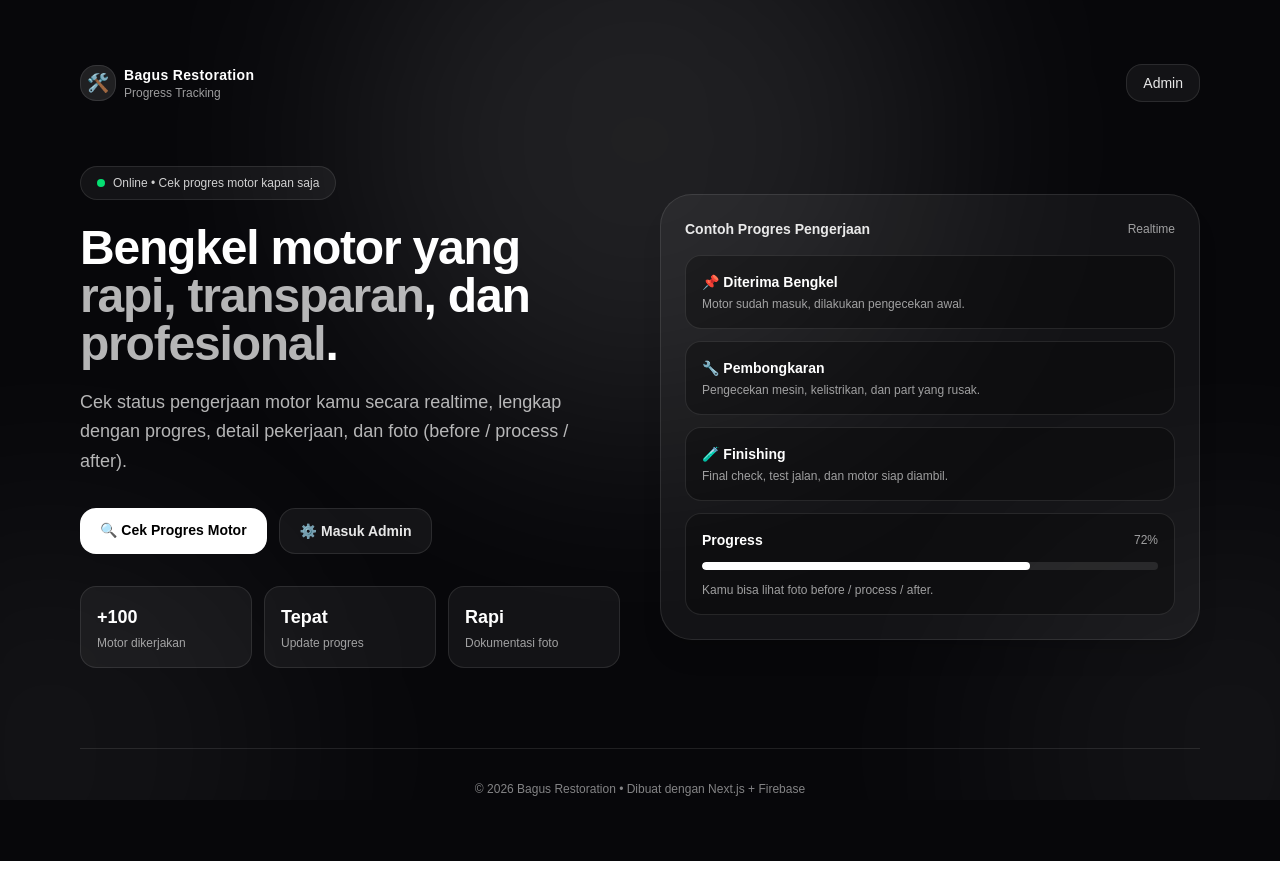
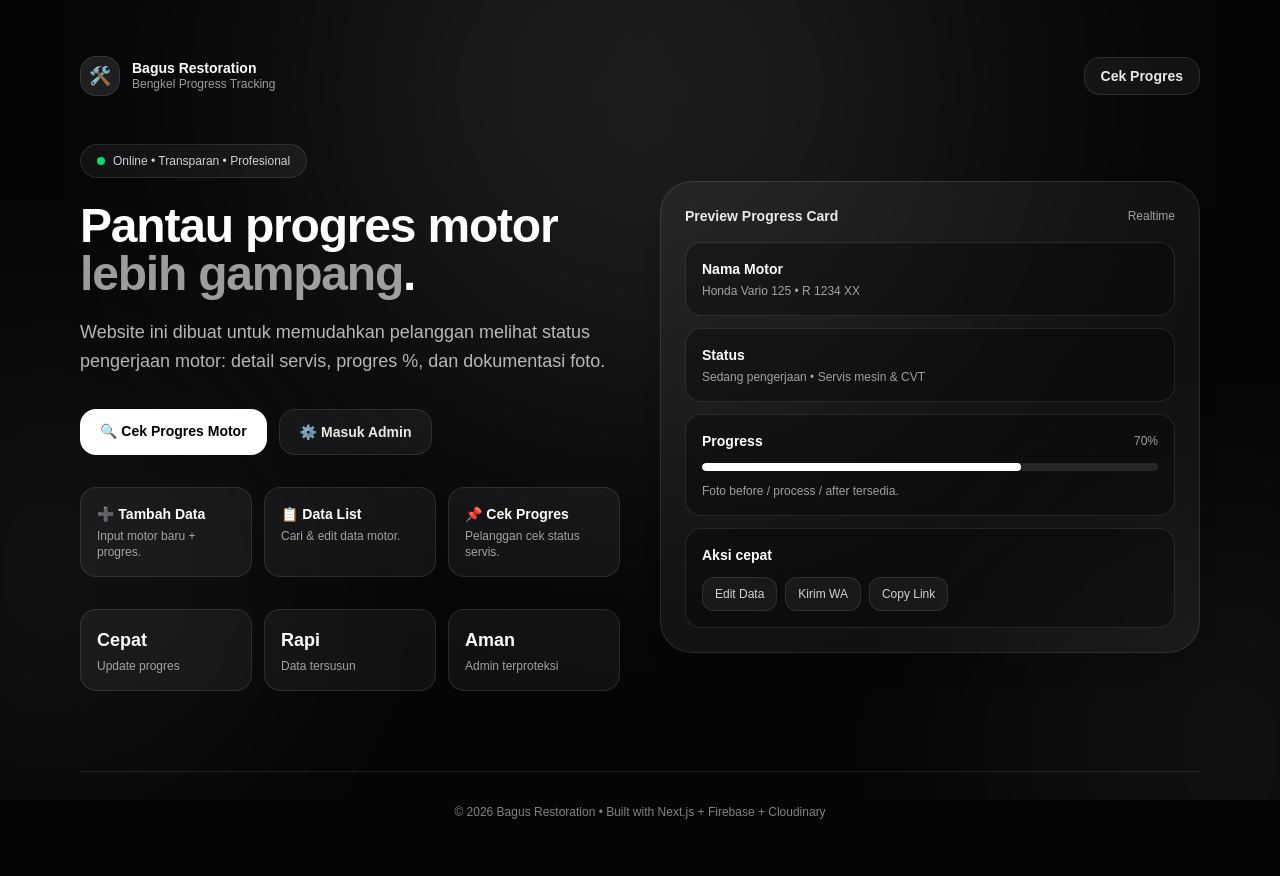
Before and after one commit to RadityaBagus112/sc-profil-bengkel, a Next.js app in the folder bengkel-progress/: page / in a window 1280 px wide. Built offline with nearby package versions, Linux system fonts and the light colour scheme.

Commit message:
landing page fix banget

```diff
--- a/bengkel-progress/app/page.tsx
+++ b/bengkel-progress/app/page.tsx
@@ -2,58 +2,60 @@ import Link from "next/link";
 
 export default function HomePage() {
   return (
-    <main className="min-h-screen bg-[#07070A] text-white">
-      {/* Background glow */}
+    <main className="min-h-screen bg-[#050507] text-white">
+      {/* Background effects */}
       <div className="pointer-events-none fixed inset-0 overflow-hidden">
-        <div className="absolute -top-40 left-1/2 h-[600px] w-[600px] -translate-x-1/2 rounded-full bg-white/10 blur-[120px]" />
-        <div className="absolute bottom-[-200px] left-[-200px] h-[500px] w-[500px] rounded-full bg-white/5 blur-[120px]" />
-        <div className="absolute bottom-[-200px] right-[-200px] h-[500px] w-[500px] rounded-full bg-white/5 blur-[120px]" />
+        <div className="absolute left-1/2 top-[-260px] h-[700px] w-[700px] -translate-x-1/2 rounded-full bg-white/10 blur-[140px]" />
+        <div className="absolute left-[-200px] top-[40%] h-[500px] w-[500px] rounded-full bg-white/5 blur-[120px]" />
+        <div className="absolute right-[-200px] bottom-[-200px] h-[500px] w-[500px] rounded-full bg-white/5 blur-[120px]" />
       </div>
 
-      {/* Container */}
-      <div className="relative mx-auto max-w-6xl px-4 py-10 md:py-16">
-        {/* Top nav */}
+      <div className="relative mx-auto max-w-6xl px-4 py-10 md:py-14">
+        {/* Header */}
         <header className="flex items-center justify-between">
-          <div className="flex items-center gap-2">
-            <div className="h-9 w-9 rounded-2xl bg-white/10 grid place-items-center border border-white/10">
+          <div className="flex items-center gap-3">
+            <div className="h-10 w-10 rounded-2xl bg-white/10 border border-white/10 grid place-items-center">
               <span className="text-lg">🛠️</span>
             </div>
-            <div className="leading-tight">
-              <p className="text-sm font-semibold tracking-wide">
+            <div>
+              <p className="text-sm font-semibold leading-tight">
                 Bagus Restoration
               </p>
-              <p className="text-xs text-white/60">Progress Tracking</p>
+              <p className="text-xs text-white/60 leading-tight">
+                Bengkel Progress Tracking
+              </p>
             </div>
           </div>
 
+          {/* tombol kanan atas */}
           <Link
-            href="/admin/login"
-            className="rounded-2xl border border-white/10 bg-white/5 px-4 py-2 text-sm font-medium text-white/90 hover:bg-white/10 transition"
+            href="/cek"
+            className="rounded-2xl border border-white/10 bg-white/5 px-4 py-2 text-sm font-semibold text-white/90 hover:bg-white/10 transition"
           >
-            Admin
+            Cek Progres
           </Link>
         </header>
 
         {/* Hero */}
-        <section className="mt-12 md:mt-16 grid gap-10 md:grid-cols-2 md:items-center">
+        <section className="mt-12 grid gap-10 md:grid-cols-2 md:items-center">
+          {/* Left */}
           <div>
             <div className="inline-flex items-center gap-2 rounded-full border border-white/10 bg-white/5 px-4 py-2 text-xs text-white/80">
               <span className="h-2 w-2 rounded-full bg-green-400" />
-              Online • Cek progres motor kapan saja
+              Online • Transparan • Profesional
             </div>
 
             <h1 className="mt-6 text-4xl md:text-5xl font-semibold tracking-tight">
-              Bengkel motor yang{" "}
-              <span className="text-white/70">rapi, transparan</span>, dan{" "}
-              <span className="text-white/70">profesional</span>.
+              Pantau progres motor{" "}
+              <span className="text-white/60">lebih gampang</span>.
             </h1>
 
             <p className="mt-5 text-base md:text-lg text-white/70 leading-relaxed">
-              Cek status pengerjaan motor kamu secara realtime, lengkap dengan
-              progres, detail pekerjaan, dan foto (before / process / after).
+              Website ini dibuat untuk memudahkan pelanggan melihat status
+              pengerjaan motor: detail servis, progres %, dan dokumentasi foto.
             </p>
 
-            {/* Buttons */}
+            {/* Buttons utama */}
             <div className="mt-8 flex flex-col sm:flex-row gap-3">
               <Link
                 href="/cek"
@@ -62,76 +64,117 @@ export default function HomePage() {
                 🔍 Cek Progres Motor
               </Link>
 
+              {/* ROUTE ADMIN - jangan diubah */}
               <Link
-                href="/admin/login"
+                href="/admin"
                 className="rounded-2xl border border-white/10 bg-white/5 px-5 py-3 text-sm font-semibold text-white/90 hover:bg-white/10 transition text-center"
               >
                 ⚙️ Masuk Admin
               </Link>
             </div>
 
-            {/* Trust mini stats */}
+            {/* Admin quick menu */}
+            <div className="mt-8 grid grid-cols-1 sm:grid-cols-3 gap-3">
+              <Link
+                href="/admin/add"
+                className="rounded-2xl border border-white/10 bg-white/5 p-4 hover:bg-white/10 transition"
+              >
+                <p className="text-sm font-semibold">➕ Tambah Data</p>
+                <p className="mt-1 text-xs text-white/60">
+                  Input motor baru + progres.
+                </p>
+              </Link>
+
+              <Link
+                href="/admin/list"
+                className="rounded-2xl border border-white/10 bg-white/5 p-4 hover:bg-white/10 transition"
+              >
+                <p className="text-sm font-semibold">📋 Data List</p>
+                <p className="mt-1 text-xs text-white/60">
+                  Cari & edit data motor.
+                </p>
+              </Link>
+
+              <Link
+                href="/cek"
+                className="rounded-2xl border border-white/10 bg-white/5 p-4 hover:bg-white/10 transition"
+              >
+                <p className="text-sm font-semibold">📌 Cek Progres</p>
+                <p className="mt-1 text-xs text-white/60">
+                  Pelanggan cek status servis.
+                </p>
+              </Link>
+            </div>
+
+            {/* mini stats */}
             <div className="mt-8 grid grid-cols-3 gap-3">
               <div className="rounded-2xl border border-white/10 bg-white/5 p-4">
-                <p className="text-lg font-semibold">+100</p>
-                <p className="text-xs text-white/60 mt-1">Motor dikerjakan</p>
-              </div>
-              <div className="rounded-2xl border border-white/10 bg-white/5 p-4">
-                <p className="text-lg font-semibold">Tepat</p>
+                <p className="text-lg font-semibold">Cepat</p>
                 <p className="text-xs text-white/60 mt-1">Update progres</p>
               </div>
               <div className="rounded-2xl border border-white/10 bg-white/5 p-4">
                 <p className="text-lg font-semibold">Rapi</p>
-                <p className="text-xs text-white/60 mt-1">Dokumentasi foto</p>
+                <p className="text-xs text-white/60 mt-1">Data tersusun</p>
+              </div>
+              <div className="rounded-2xl border border-white/10 bg-white/5 p-4">
+                <p className="text-lg font-semibold">Aman</p>
+                <p className="text-xs text-white/60 mt-1">Admin terproteksi</p>
               </div>
             </div>
           </div>
 
-          {/* Preview card */}
+          {/* Right */}
           <div className="rounded-[32px] border border-white/10 bg-white/5 p-5 md:p-6 shadow-xl">
             <div className="flex items-center justify-between">
               <p className="text-sm font-semibold text-white/90">
-                Contoh Progres Pengerjaan
+                Preview Progress Card
               </p>
               <span className="text-xs text-white/60">Realtime</span>
             </div>
 
             <div className="mt-4 space-y-3">
               <div className="rounded-2xl border border-white/10 bg-black/30 p-4">
-                <p className="text-sm font-semibold">📌 Diterima Bengkel</p>
+                <p className="text-sm font-semibold">Nama Motor</p>
                 <p className="mt-1 text-xs text-white/60">
-                  Motor sudah masuk, dilakukan pengecekan awal.
+                  Honda Vario 125 • R 1234 XX
                 </p>
               </div>
 
               <div className="rounded-2xl border border-white/10 bg-black/30 p-4">
-                <p className="text-sm font-semibold">🔧 Pembongkaran</p>
+                <p className="text-sm font-semibold">Status</p>
                 <p className="mt-1 text-xs text-white/60">
-                  Pengecekan mesin, kelistrikan, dan part yang rusak.
+                  Sedang pengerjaan • Servis mesin & CVT
                 </p>
               </div>
 
               <div className="rounded-2xl border border-white/10 bg-black/30 p-4">
-                <p className="text-sm font-semibold">🧪 Finishing</p>
-                <p className="mt-1 text-xs text-white/60">
-                  Final check, test jalan, dan motor siap diambil.
+                <div className="flex items-center justify-between">
+                  <p className="text-sm font-semibold">Progress</p>
+                  <p className="text-xs text-white/60">70%</p>
+                </div>
+
+                <div className="mt-3 h-2 w-full rounded-full bg-white/10 overflow-hidden">
+                  <div className="h-full w-[70%] rounded-full bg-white" />
+                </div>
+
+                <p className="mt-3 text-xs text-white/60">
+                  Foto before / process / after tersedia.
                 </p>
               </div>
 
-              {/* Progress bar */}
               <div className="rounded-2xl border border-white/10 bg-black/30 p-4">
-                <div className="flex items-center justify-between">
-                  <p className="text-sm font-semibold">Progress</p>
-                  <p className="text-xs text-white/60">72%</p>
+                <p className="text-sm font-semibold">Aksi cepat</p>
+                <div className="mt-3 flex gap-2">
+                  <span className="rounded-xl border border-white/10 bg-white/5 px-3 py-2 text-xs text-white/80">
+                    Edit Data
+                  </span>
+                  <span className="rounded-xl border border-white/10 bg-white/5 px-3 py-2 text-xs text-white/80">
+                    Kirim WA
+                  </span>
+                  <span className="rounded-xl border border-white/10 bg-white/5 px-3 py-2 text-xs text-white/80">
+                    Copy Link
+                  </span>
                 </div>
-
-                <div className="mt-3 h-2 w-full rounded-full bg-white/10 overflow-hidden">
-                  <div className="h-full w-[72%] rounded-full bg-white" />
-                </div>
-
-                <p className="mt-3 text-xs text-white/60">
-                  Kamu bisa lihat foto before / process / after.
-                </p>
               </div>
             </div>
           </div>
@@ -139,8 +182,8 @@ export default function HomePage() {
 
         {/* Footer */}
         <footer className="mt-14 md:mt-20 border-t border-white/10 pt-8 text-center text-xs text-white/50">
-          © {new Date().getFullYear()} Bagus Restoration • Dibuat dengan Next.js
-          + Firebase
+          © {new Date().getFullYear()} Bagus Restoration • Built with Next.js +
+          Firebase + Cloudinary
         </footer>
       </div>
     </main>
```
